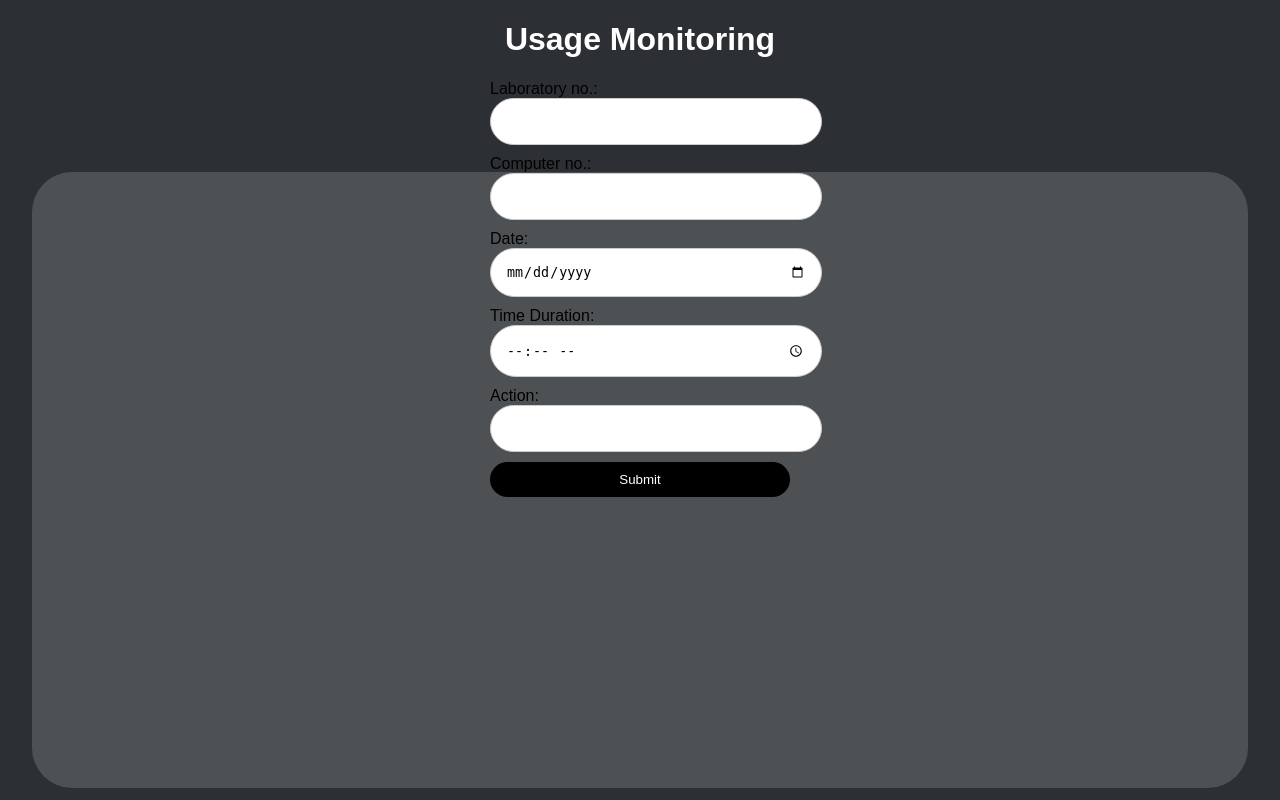
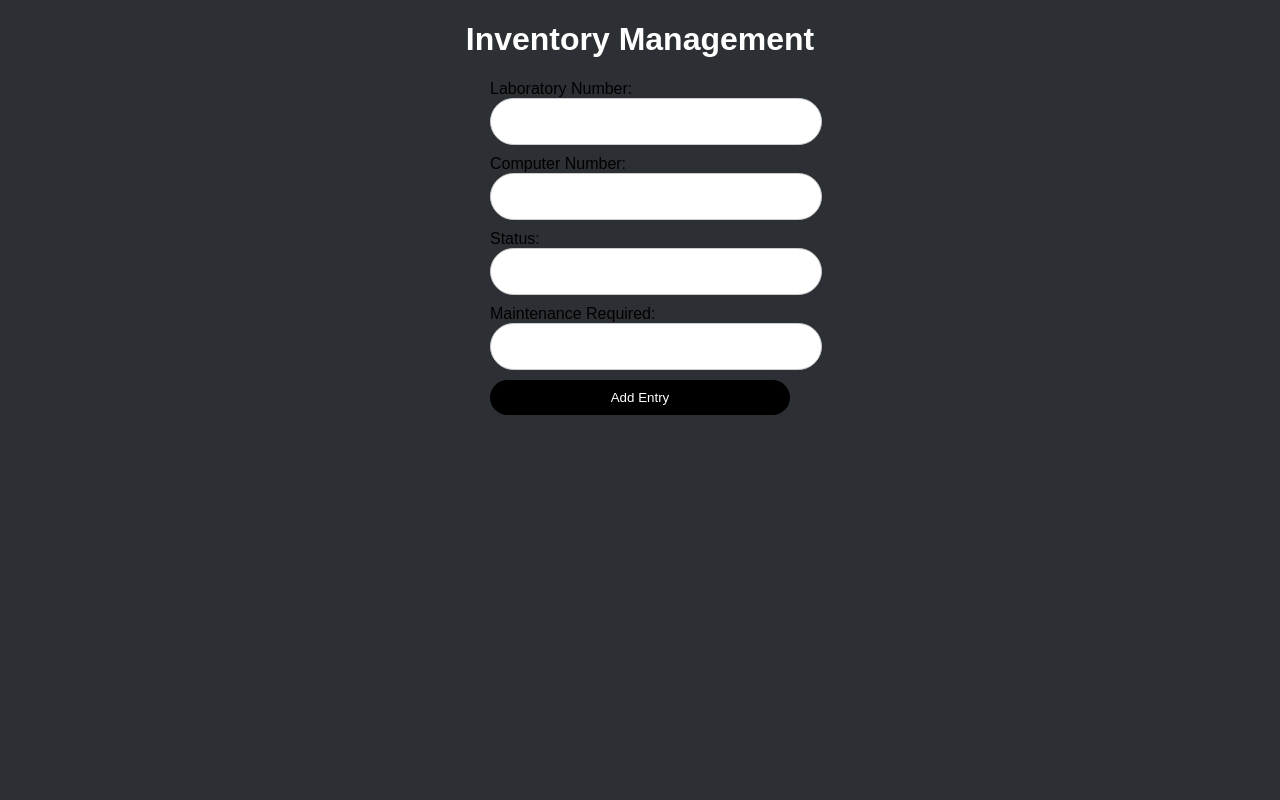
Before and after one commit to Matthew2319/2ITF_Grp5_ics2609_finalsproject, a PHP site: page /usage-monitoring.php in a window 1280 px wide. Run offline with PHP 8.4, Linux system fonts and the light colour scheme.

Commit message:
added and edited some codes

```diff
--- /dev/null
+++ b/entries.txt
@@ -0,0 +1,2 @@
+99,66,Borrowed,Cleaning
+8989,5656,Broken,None
--- a/home.css
+++ b/home.css
@@ -140,7 +140,7 @@ input[type="submit"] {
     padding: 10px 20px;
     border: none;
     cursor: pointer;
-    border-radius: 40px;
+    border-radius: 50px;
     text-align: center;
 }
 
@@ -157,12 +157,32 @@ a {
   height: 100vh;
 
   position: absolute;
-  top: 60%;
+  top: 50%;
   left: 50%;
   transform: translate(-50%, -50%);
   width: 95vw;
   height: 77vh;
   background-color: #4E5154;
+  color: white;
   border-radius: 40px;
   z-index: -1;
 }
+
+.button-container {
+  text-align: right;
+}
+
+.button {
+  background-color: blue;
+  color: white;
+  padding: 10px 20px;
+  border: none;
+  border-radius: 40px;
+  text-align: center;
+  text-decoration: none;
+  display: inline-block;
+  font-size: 16px;
+  margin: 4px 2px;
+  cursor: pointer;
+
+}
--- a/usage-monitoring.php
+++ b/usage-monitoring.php
@@ -1,71 +1,42 @@
 <!DOCTYPE html>
 <html>
 <head>
-    <title>Usage Monitoring</title>
-    <link rel="stylesheet" href="home.css">
+  <title>Inventory Management</title>
+  <link rel="stylesheet" href="home.css">
+  <style>
+    table {
+      border-collapse: collapse;
+      width: 100%;
+    }
+
+    th, td {
+      border: 1px solid #ccc;
+      padding: 8px;
+      text-align: left;
+    }
+
+    th {
+      background-color: #f2f2f2;
+    }
+  </style>
 </head>
 <body>
-<div class="square"></div>
-    <h1>Usage Monitoring</h1>
+  <h1>Inventory Management</h1>
 
+  <form method="post" action="display.php">
+    <label for="labNumber">Laboratory Number:</label>
+    <input type="text" id="labNumber" name="labNumber" required><br>
 
-    <?php
-session_start();
+    <label for="compNumber">Computer Number:</label>
+    <input type="text" id="compNumber" name="compNumber" required><br>
 
+    <label for="status">Status:</label>
+    <input type="text" id="status" name="status" required><br>
 
+    <label for="maintenance">Maintenance Required:</label>
+    <input type="text" id="maintenance" name="maintenance" required><br>
 
-    // Database credentials
-    $host = "localhost";
-    $username = "root";
-    $password = "";
-    $database = "laboratory";
-
-    // Establish database connection
-    $connection = mysqli_connect($host, $username, $password, $database);
-
-    // Check connection
-    if (!$connection) {
-        die("Connection failed: " . mysqli_connect_error());
-    }
-
-    // Check if form is submitted
-    if (isset($_POST['submit'])) {
-        // Get form inputs
-        $labNo = $_POST['laboratory_no'];
-        $compNo = $_POST['computer_no'];
-        $date = $_POST['usage_date'];
-        $duration = $_POST['time_duration'];
-        $action = $_POST['action'];
-
-        // Prepare the SQL statement
-        $query = "INSERT INTO usage_monitoring (laboratory_no, computer_no, usage_date, time_duration, action) VALUES ('$labNo', '$compNo', '$date', '$duration', '$action')";
-
-        // Execute the SQL statement
-        if (mysqli_query($connection, $query)) {
-            echo "Data inserted successfully.";
-        } else {
-            echo "Error: " . mysqli_error($connection);
-        }
-    }
-    ?>
-
-    <form method="POST">
-        <label for="laboratory_no">Laboratory no.:</label>
-        <input type="number" name="laboratory_no" required><br>
-
-        <label for="computer_no">Computer no.:</label>
-        <input type="number" name="computer_no" required><br>
-
-        <label for="usage_date">Date:</label>
-        <input type="date" name="usage_date" required><br>
-
-        <label for="time_duration">Time Duration:</label>
-        <input type="time" name="time_duration" required><br>
-
-        <label for="action">Action:</label>
-        <input type="text" name="action" required><br>
-
-        <input type="submit" name="submit" value="Submit">
-    </form>
+    <input type="submit" name="submit" value="Add Entry">
+  </form>
 </body>
 </html>
```
Also changed, not shown: display.php (added, +104 -0 lines).
